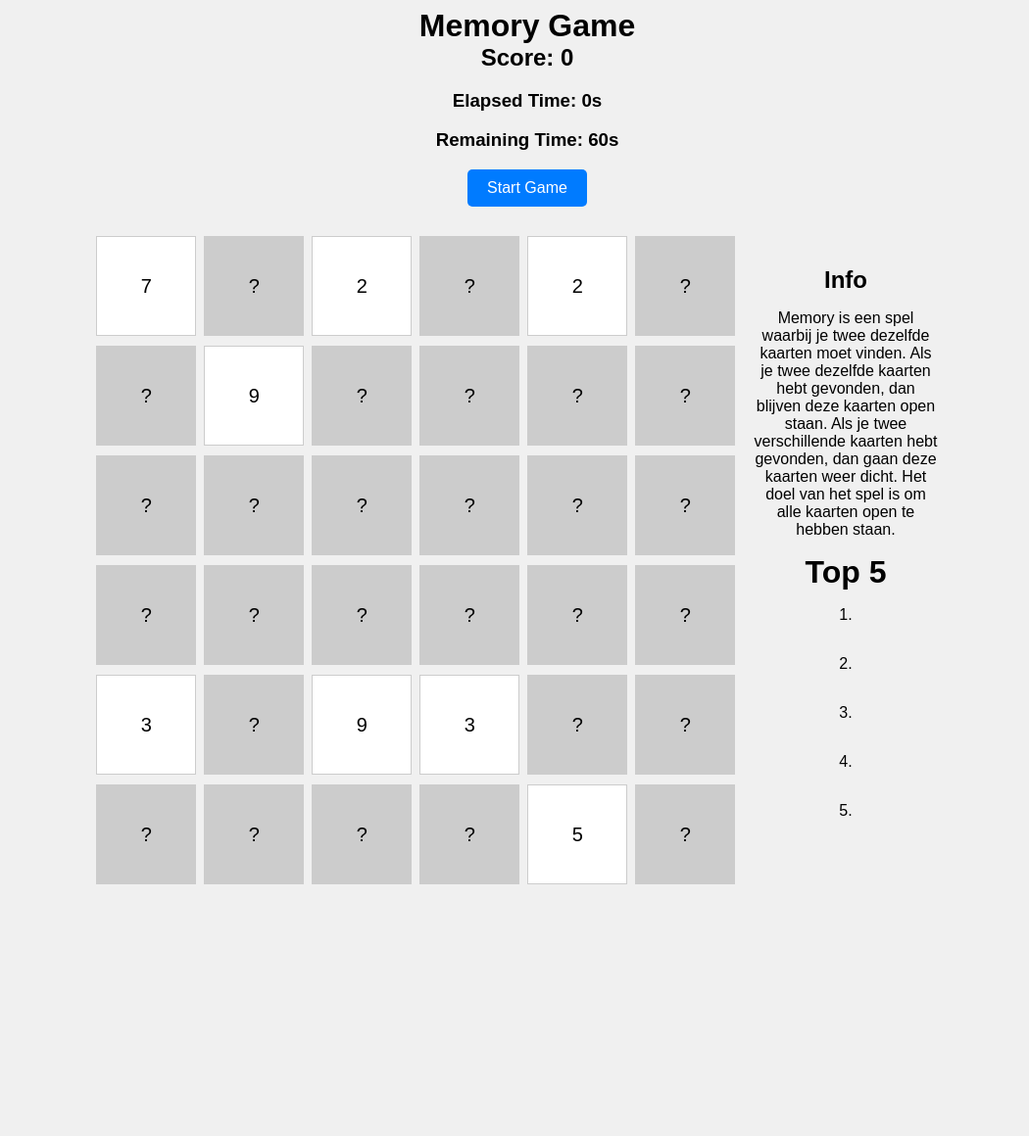
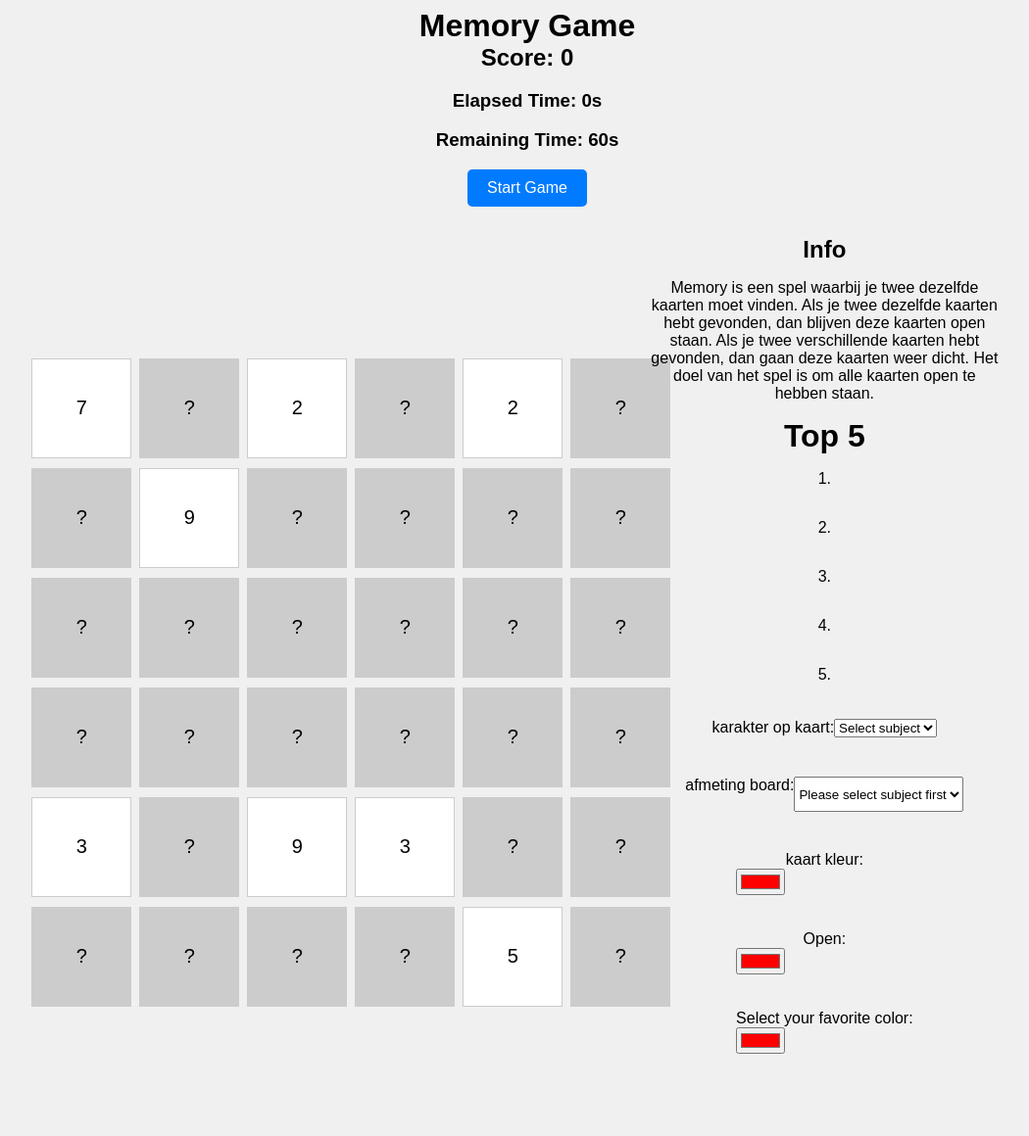
Before and after one commit to martprenger/web3, a PHP site: page / in a window 1280 px wide. Shown: the whole page at 98% size, without its empty margins (102-1152 px from the left). Before the commit the page ends 903 px from the top, so only its background shows below. Run offline with PHP 8.4, Linux system fonts and the light colour scheme.

Commit message:
put the buttons next to the board

```diff
--- a/memory/index.html
+++ b/memory/index.html
@@ -28,6 +28,34 @@
             <p>4.</p>
             <p>5.</p>
 
+
+
+
+
+            <div class="dropdown_karakter">
+                karakter op kaart: <select name="subject" id="subject">
+                <option value="" selected="selected">Select subject</option>
+                <br><br>
+            </select>
+            </div>
+
+            <div class="dropdown_afmetingboard">
+                afmeting board: <select name="topic" id="topic">
+                <option value="" selected="selected">Please select subject first</option>
+            </select>
+                <br><br>
+            </div>
+
+            <div class="dorpdown_kleuren_platen">
+                <label for="colorcard">kaart kleur:</label>
+                <input type="color" id="colorcard" name="favcolor" value="#ff0000"><br><br>
+
+                <label for="coloropen">Open:</label>
+                <input type="color" id="coloropen" name="favcolor" value="#ff0000"><br><br>
+
+                <label for="colorfound">Select your favorite color:</label>
+                <input type="color" id="colorfound" name="favcolor" value="#ff0000"><br><br>
+            </div>
         </div>
     </div>
 </div>
--- a/memory/style.css
+++ b/memory/style.css
@@ -8,6 +8,7 @@
 }
 .container {
     text-align: center;
+    width: 80%;
 }
 h1, h2 {
     margin: 0;
@@ -28,6 +29,7 @@
     grid-template-columns: repeat(6, 100px);
     grid-gap: 10px;
     margin-top: 20px;
+    width: 60%;
 }
 
 .container_board{
@@ -35,6 +37,7 @@
     flex-direction: row;
     align-items: center;
     justify-content: center;
+
 }
 .card {
     width: 100px;
@@ -59,6 +62,27 @@
     flex-direction: column;
     align-items: center;
     justify-content: center;
-    width: 15%;
+    width: 40%;
     margin: 20px;
 }
+
+
+/* ----------dropdown---------- */
+
+.dropdown_karakter   {
+    display: flex;
+    flex-direction: row;
+    margin: 20px;
+}
+
+.dropdown_afmetingboard{
+    display: flex;
+    flex-direction: row;
+    margin: 20px;
+}
+
+.dorpdown_kleuren_platen{
+    display: flex;
+    flex-direction: column;
+    margin: 20px;
+}
```
